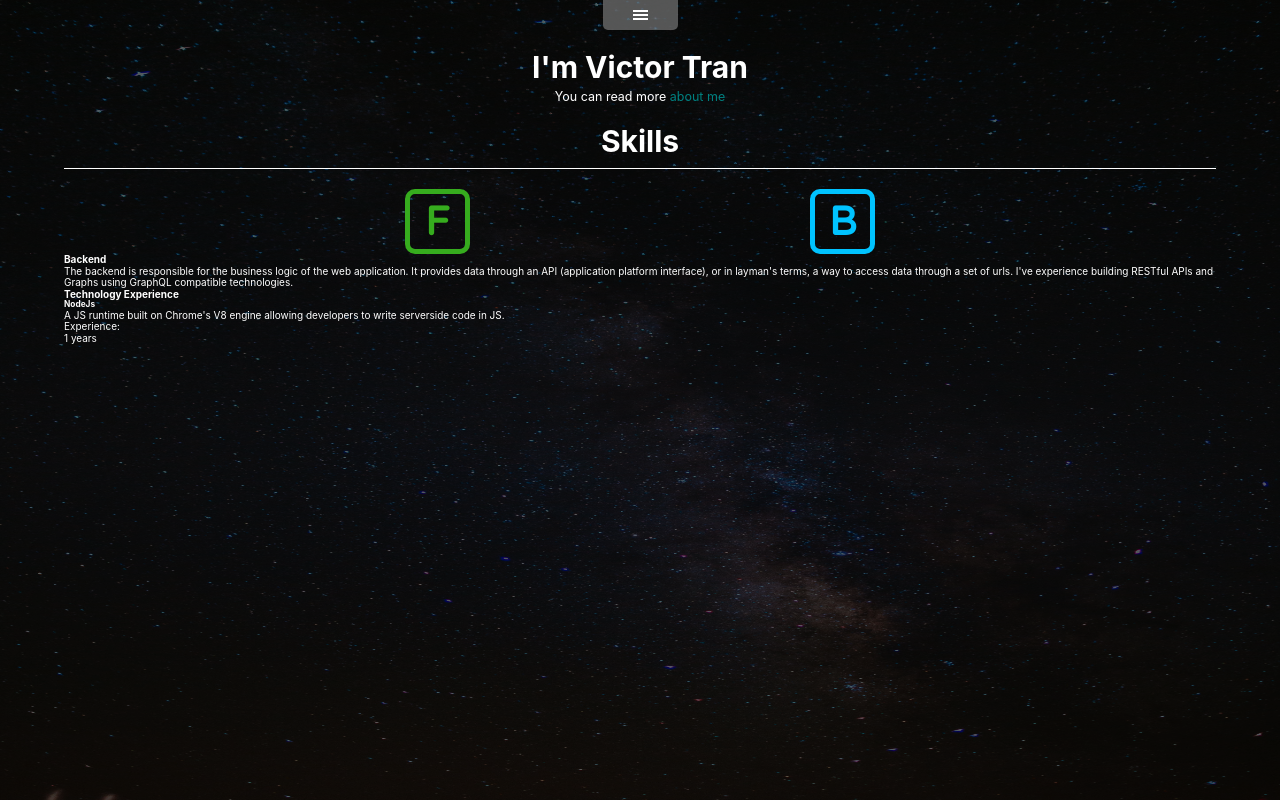
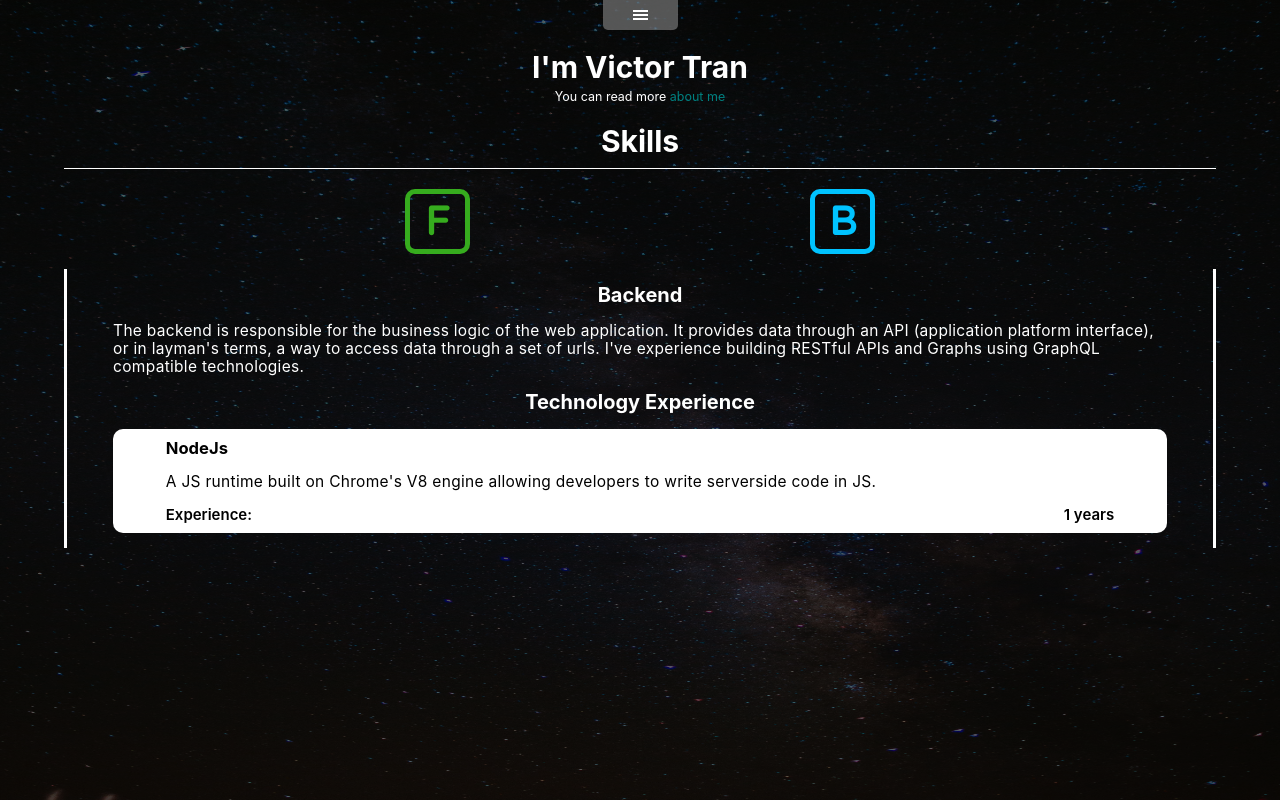
Before and after one commit to iVictoris/portfolio-react, a React (Create React App) app: page / in a window 1280 px wide. Built offline with nearby package versions, Linux system fonts and the light colour scheme.

Commit message:
write some style rules for skillview

```diff
--- a/src/sass/index.scss
+++ b/src/sass/index.scss
@@ -5,3 +5,4 @@
 @import "nav";
 @import "page";
 @import "skillbutton";
+@import "skillview";
--- /dev/null
+++ b/src/sass/skillview.scss
@@ -0,0 +1,38 @@
+.skill {
+    &.view {
+        margin-top: 15px;
+        width: 100%;
+        border-left: 3px solid white;
+        border-right: 3px solid white;
+        padding: 15px 4%;
+
+        h4 {
+            text-align: center;
+            font-size: 2rem;
+        }
+
+        .overview {
+            font-size: 1.55rem;
+            margin: 15px 0;
+            letter-spacing: 0.03rem;
+        }
+
+        .tech.card {
+            margin-top: 15px;
+            font-size: 2rem;
+            background: white;
+            color: black;
+            padding: 10px 5%;
+            border-radius: 10px;
+
+            .experience {
+                display: flex;
+                justify-content: space-between;
+                p {
+                    font-size: 1.5rem;
+                    font-weight: 600;
+                }
+            }
+        }
+    }
+}
```
